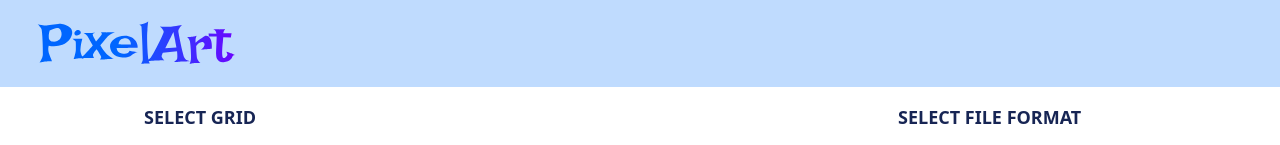
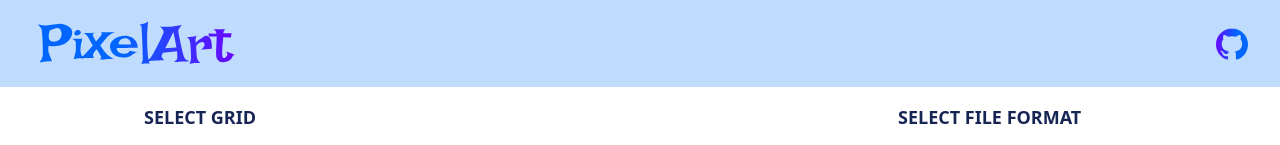
Before and after one commit to Flukal/frontend-junior-code-challenge-3, a Nuxt app: page / in a window 1280 px wide. Shown: the top 145 px of the page. Built offline with nearby package versions, Linux system fonts and the light colour scheme.

Commit message:
added github icon and link navigation

```diff
--- a/components/Organisms/Header.vue
+++ b/components/Organisms/Header.vue
@@ -1,5 +1,6 @@
 <template>
-  <nav class="text-white bg-blue-200 py-4 pl-8 uppercase font-semibold">
+  <nav class="text-white bg-blue-200 py-4 px-8 uppercase font-semibold flex justify-between items-center">
     <NuxtLink to="/"><img src="../../assets/icon/logo.svg" alt="Logo" class="w-52" /></NuxtLink>
+    <NuxtLink to="https://github.com/Flukal/frontend-junior-code-challenge-3" class="ml-8" target="_blank"><img src="../../assets/icon/github.svg" alt="Logo" class="w-8" /></NuxtLink>
   </nav>
 </template>
```
Also changed, not shown: assets/icon/github.svg (added).
